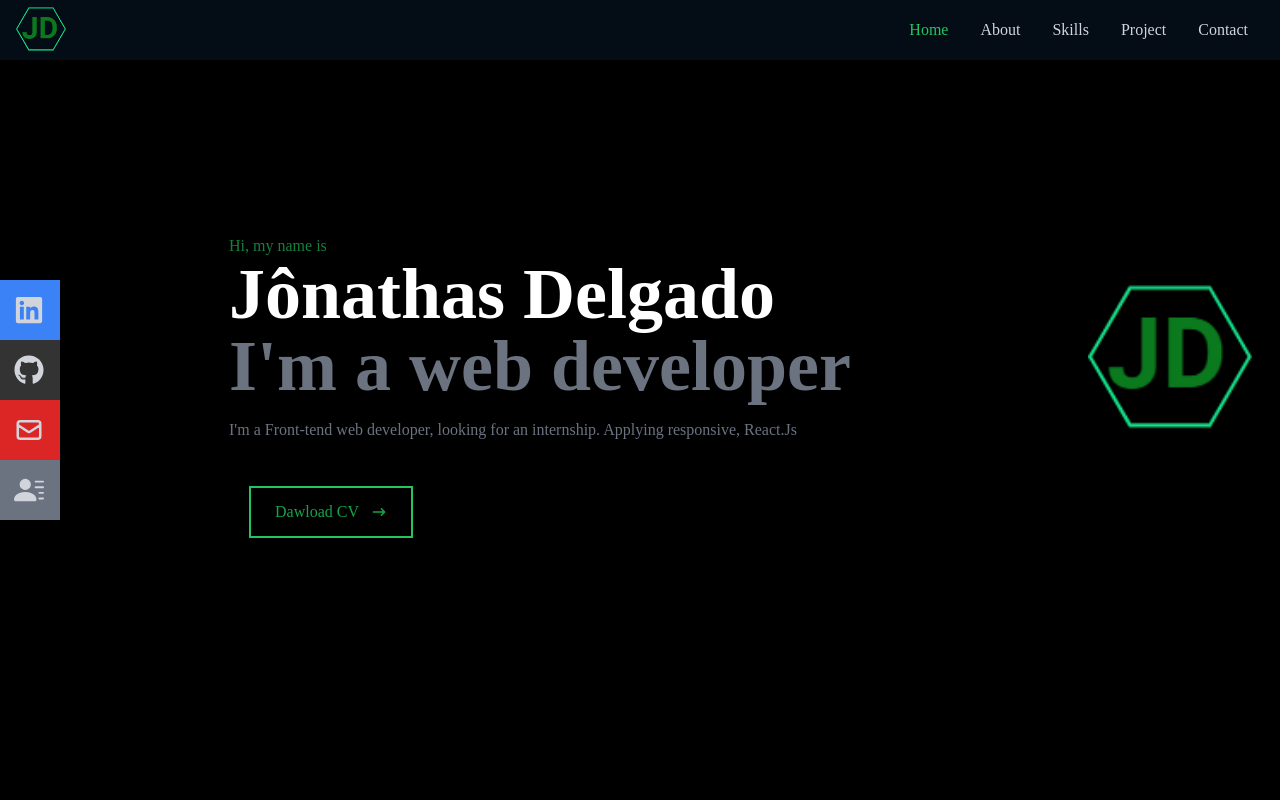
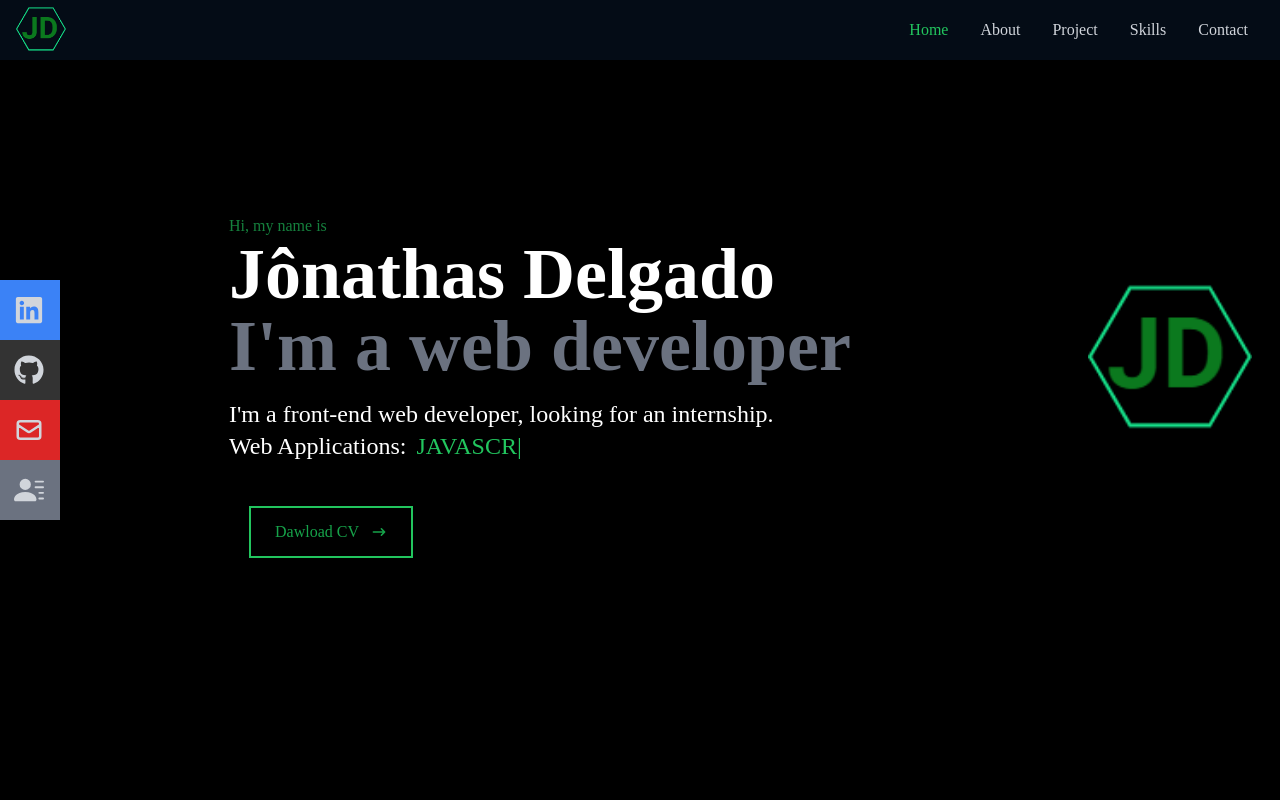
Before and after one commit to Jonathasds/portifolio-jonathas, a React (Create React App) app: page / in a window 1280 px wide. Shown: the top 800 px of the page. Built offline with nearby package versions, Linux system fonts and the light colour scheme.

Commit message:
criando Typed

```diff
--- a/package.json
+++ b/package.json
@@ -11,6 +11,7 @@
     "react-icons": "^4.4.0",
     "react-scripts": "5.0.1",
     "react-scroll": "^1.8.7",
+    "react-typed": "^1.2.0",
     "web-vitals": "^2.1.4"
   },
   "scripts": {
--- a/src/App.jsx
+++ b/src/App.jsx
@@ -13,8 +13,8 @@ function App() {
     <Navbar/>
     <Home/>
     <About/>
+    <Project/>
     <Skills/>
-    <Project/>
     <Contact/>
    </div>
   )
--- a/src/components/Home.jsx
+++ b/src/components/Home.jsx
@@ -4,6 +4,7 @@ import React from "react";
 import { HiArrowNarrowRight } from "react-icons/hi";
 import CV from "../assets/cv.pdf";
 import Logo from "../assets/logo.png";
+import Typed from "react-typed";
 
 const Home = () => {
   return (
@@ -18,9 +19,27 @@ const Home = () => {
         <h2 className="text-4xl sm:text-7xl font-bold text-gray-500">
           I'm a web developer{" "}
         </h2>
-        <p className="text-gray-500 py-4 mx-w-[700px]">
-          I'm a Front-tend web developer, looking for an internship. Applying
-          responsive, React.Js
+        <p className="text-white text-2xl py-4 mx-w-[700px]">
+          I'm a front-end web developer, looking for an internship.<br/> Web
+          Applications: <span className="text-green-500 m-1 text-2xl uppercase" >
+        <Typed
+
+          strings={[
+            "HTML.",
+            "CSS.",
+            "JavaScript.",
+            "React.JS.",
+            "Node.js.",
+            "Firebase.",
+            "MongoDB.",
+            "Bootstrap.",
+            "TailWind.",
+          ]}
+          typeSpeed={120}
+          backSpeed={140}
+          loop
+        />
+        </span>
         </p>
         <div className="m-5">
           <button className="hover:scale-110 ease-in duration-200 hover:text-white  border-2  text-green-600 border-green-500 px-6 py-3 my-2 flex items-center  ">
--- a/src/components/Navbar.jsx
+++ b/src/components/Navbar.jsx
@@ -29,11 +29,11 @@ const Navbar = () => {
         </li>
 
         <li className="hover:text-green-500 hover:scale-110 ease-in duration-400">
-        <Link  to="skills" smooth={true} duration={500}>Skills</Link>
+        <Link  to="project" smooth={true} duration={500}>Project</Link>
         </li>
 
         <li className="hover:text-green-500 hover:scale-110 ease-in duration-400">
-        <Link  to="project" smooth={true} duration={500}>Project</Link>
+        <Link  to="skills" smooth={true} duration={500}>Skills</Link>
         </li>
 
         <li className="hover:text-green-500 hover:scale-110 ease-in duration-400">
@@ -61,10 +61,10 @@ const Navbar = () => {
         <Link onClick={handleClick} to="about" smooth={true} duration={500}>About</Link>
         </li>
         <li className="z-10 py-6 text-4xl hover:text-green-500 hover:scale-110 ease-i duration-400">
-        <Link onClick={handleClick} to="skills" smooth={true} duration={500}>Skills</Link>
+        <Link onClick={handleClick} to="project" smooth={true} duration={500}>Project</Link>
         </li>
         <li className="z-10 py-6 text-4xl hover:text-green-500 hover:scale-110 ease-i duration-400">
-        <Link onClick={handleClick} to="project" smooth={true} duration={500}>Project</Link>
+        <Link onClick={handleClick} to="skills" smooth={true} duration={500}>Skills</Link>
         </li>
         <li className="z-10 py-6 text-4xl hover:text-green-500 hover:scale-110 ease-i duration-400">
         <Link onClick={handleClick} to="contact" smooth={true} duration={500}> Contact</Link>
@@ -72,7 +72,7 @@ const Navbar = () => {
       </ul>
 
       {/* Social icons */}
-      <div className="hidden lg:flex fixed flex-col top-[35%] left-0">
+      <div className="hidden lg:flex fixed  flex-col top-[35%] left-0">
         <ul className="">
           <li className="w-[160px] h-[60px] flex justify-between items-center ml-[-100px] hover:ml-[-10px] duration-200 bg-blue-500 ">
             <a
```
Also changed, not shown: 1 other file (tests, documents, lock files or other folders).
